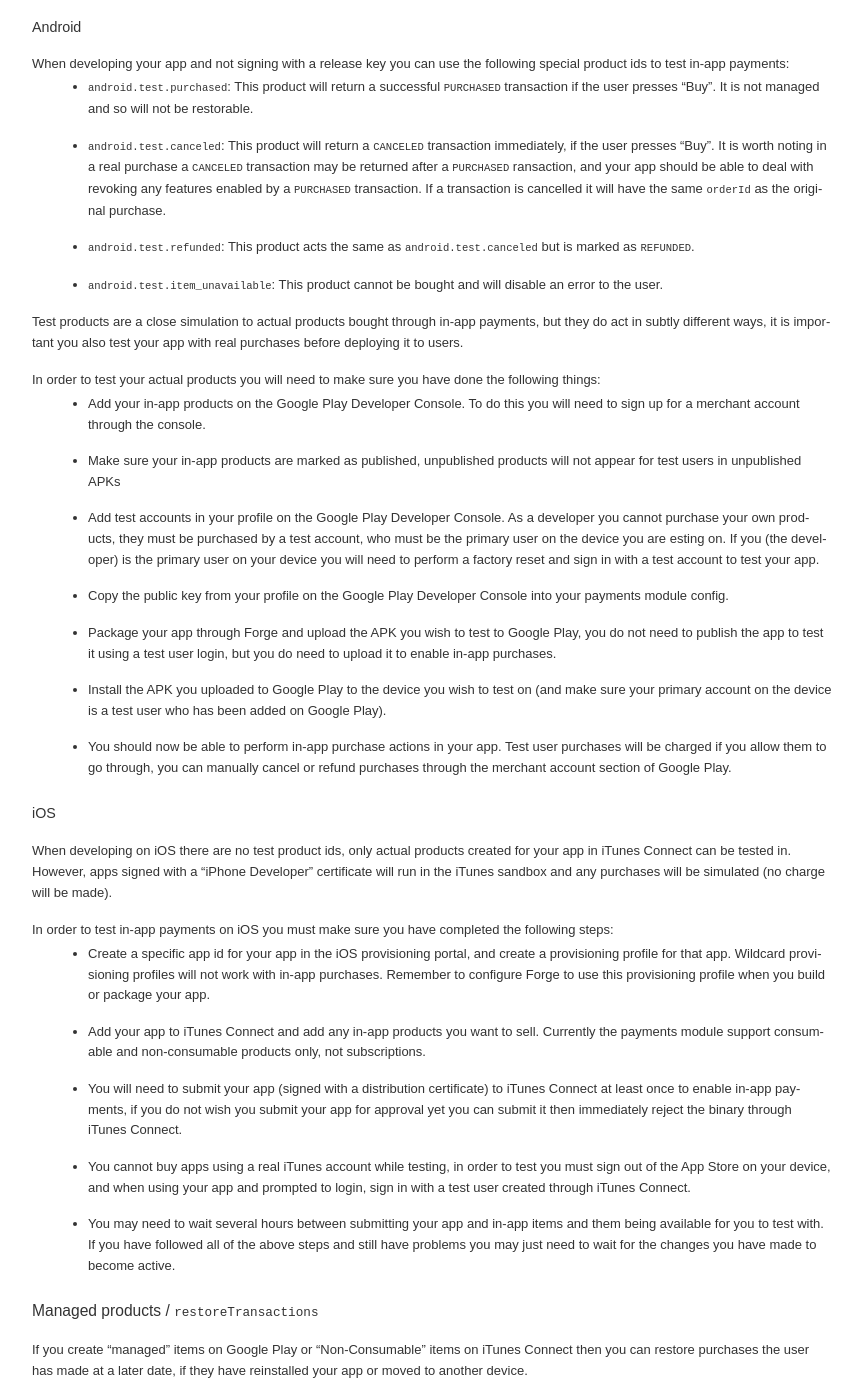
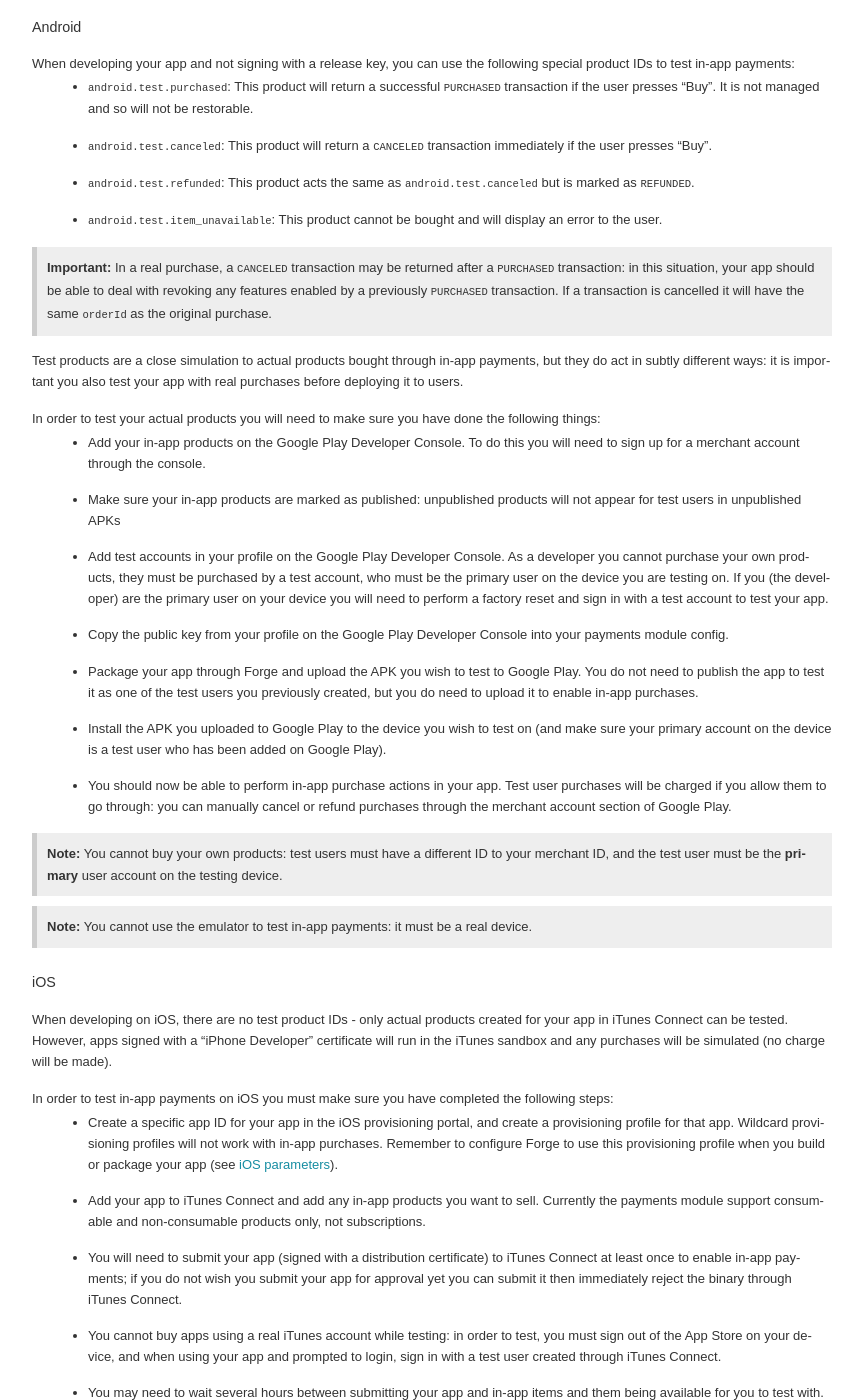
Before and after one commit to trigger-corp/Forge-Documentation, a Sphinx documentation site: the page built from source/modules/payments.rst, in a window 1280 px wide and 1400 px high, scrolled down 2067 px. Shown: the whole window, without its empty margins (288-1151 px from the left). Built offline with Sphinx 7.4.7, drawn with Linux system fonts in a browser that asks for light colours; some web fonts are replaced; some of the changed text lies outside the part shown.

Commit message:
merge payments.rst

```diff
--- a/source/modules/payments.rst
+++ b/source/modules/payments.rst
@@ -30,7 +30,7 @@ Triggered for all payment transaction events, if the payments module is used thi
 
 The callback for this event will be invoked with two arguments, the first is an object containing the following keys:
 
- * ``orderId``: A unique order id returned from iTunes or Google Play, use this to match refunds or cancellations to purchases.
+ * ``orderId``: A unique order ID returned from iTunes or Google Play, use this to match refunds or cancellations to purchases.
  * ``productId``: The product involved in this transaction
  * ``purchaseTime``: The date and time of purchase
  * ``purchaseState``: One of ``PURCHASED``, ``REFUNDED`` or ``CANCELED``. Gives the state of the transaction, only ``PURCHASED`` exists on iOS.
@@ -55,7 +55,7 @@ Example::
 ~~~~~~~~~~~~~~~~~~~~~~~~~~~~~~~~~~~~~~~~~~~~~~~~~~~~~~~~~~~~~~~~~~~~~~~~~~~~~~~~
 **Platforms: Mobile**
 
-Purchase an in-app product identified by ``productId``. The ``success`` callback will be called when the purchase has been approved by the user, after this the transaction information will be returned via the ``transactionReceived`` listener.
+Purchase an in-app product identified by ``productId``. The ``success`` callback will be called when the purchase has been approved by the user; after this the transaction information will be returned via the ``transactionReceived`` listener.
 
 .. js:function:: payments.purchaseProduct(productId, success, error)
 
@@ -67,7 +67,7 @@ Purchase an in-app product identified by ``productId``. The ``success`` callback
 ~~~~~~~~~~~~~~~~~~~~~~~~~~~~~~~~~~~~~~~~~~~~~~~~~~~~~~~~~~~~~~~~~~~~~~~~~~~~~~~~
 **Platforms: Mobile**
 
-If in-app products are managed by iTunes or Google Play previous transactions may be requested at any time, this allows transactions to be restored on a new device or if the app has been reinstalled. The ``success`` callback will be called when request is made, after this the transaction information will be returned via the ``transactionReceived`` listener.
+If in-app products are managed by iTunes or Google Play, previous transactions may be requested at any time. This allows transactions to be restored on a new device or if the app has been reinstalled. The ``success`` callback will be called once the request is made; after this the transaction information will be returned via the ``transactionReceived`` listener.
 
 .. js:function:: payments.restoreTransactions(success, error)
 
@@ -83,61 +83,67 @@ Using in-app payments
 Javascript
 ##########
 
- * In order to receive asynchronous transaction details you must register a ``transactionReceived`` listener on all pages in your app, and this must deal with incoming transactions and call the confirmation function when they are dealt with. Not calling the confirm function will cause transactions events to be emitted again at a later time as iTumes/Google Play will assume your app has not deal with them.
- * To purchase a products use ``forge.payments.purchaseProduct``. When calling ``purchaseProduct`` pass the id of your product as created on iTunes/Google Play.
+ * In order to receive asynchronous transaction details you must register a ``transactionReceived`` listener on all pages in your app: this must deal with incoming transactions and call the confirmation function when they are dealt with. Not calling the confirm function will cause transactions events to be emitted again at a later time as iTumes/Google Play will assume your app has not handled them successfully.
+ * To purchase a product use ``forge.payments.purchaseProduct``. When calling ``purchaseProduct`` pass the ID of your product as created on iTunes/Google Play.
 
 Android
 #######
 
-When developing your app and not signing with a release key you can use the following special product ids to test in-app payments:
+When developing your app and not signing with a release key, you can use the following special product IDs to test in-app payments:
  * ``android.test.purchased``: This product will return a successful ``PURCHASED`` transaction if the user presses "Buy". It is not managed and so will not be restorable.
- * ``android.test.canceled``: This product will return a ``CANCELED`` transaction immediately, if the user presses "Buy". It is worth noting in a real purchase a ``CANCELED`` transaction may be returned after a ``PURCHASED`` ransaction, and your app should be able to deal with revoking any features enabled by a ``PURCHASED`` transaction. If a transaction is cancelled it will have the same ``orderId`` as the original purchase.
+ * ``android.test.canceled``: This product will return a ``CANCELED`` transaction immediately if the user presses "Buy".
  * ``android.test.refunded``: This product acts the same as ``android.test.canceled`` but is marked as ``REFUNDED``.
- * ``android.test.item_unavailable``: This product cannot be bought and will disable an error to the user.
+ * ``android.test.item_unavailable``: This product cannot be bought and will display an error to the user.
 
-Test products are a close simulation to actual products bought through in-app payments, but they do act in subtly different ways, it is important you also test your app with real purchases before deploying it to users.
+.. important:: In a real purchase, a ``CANCELED`` transaction may be returned after a ``PURCHASED`` transaction: in this situation, your app should be able to deal with revoking any features enabled by a previously ``PURCHASED`` transaction. If a transaction is cancelled it will have the same ``orderId`` as the original purchase.
+
+Test products are a close simulation to actual products bought through in-app payments, but they do act in subtly different ways: it is important you also test your app with real purchases before deploying it to users.
 
 In order to test your actual products you will need to make sure you have done the following things:
  * Add your in-app products on the Google Play Developer Console. To do this you will need to sign up for a merchant account through the console.
- * Make sure your in-app products are marked as published, unpublished products will not appear for test users in unpublished APKs
- * Add test accounts in your profile on the Google Play Developer Console. As a developer you cannot purchase your own products, they must be purchased by a test account, who must be the primary user on the device you are esting on. If you (the developer) is the primary user on your device you will need to perform a factory reset and sign in with a test account to test your app.
+ * Make sure your in-app products are marked as published: unpublished products will not appear for test users in unpublished APKs
+ * Add test accounts in your profile on the Google Play Developer Console. As a developer you cannot purchase your own products, they must be purchased by a test account, who must be the primary user on the device you are testing on. If you (the developer) are the primary user on your device you will need to perform a factory reset and sign in with a test account to test your app.
  * Copy the public key from your profile on the Google Play Developer Console into your payments module config.
- * Package your app through Forge and upload the APK you wish to test to Google Play, you do not need to publish the app to test it using a test user login, but you do need to upload it to enable in-app purchases.
+ * Package your app through Forge and upload the APK you wish to test to Google Play. You do not need to publish the app to test it as one of the test users you previously created, but you do need to upload it to enable in-app purchases.
  * Install the APK you uploaded to Google Play to the device you wish to test on (and make sure your primary account on the device is a test user who has been added on Google Play).
- * You should now be able to perform in-app purchase actions in your app. Test user purchases will be charged if you allow them to go through, you can manually cancel or refund purchases through the merchant account section of Google Play.
+ * You should now be able to perform in-app purchase actions in your app. Test user purchases will be charged if you allow them to go through: you can manually cancel or refund purchases through the merchant account section of Google Play.
+
+.. note:: You cannot buy your own products: test users must have a different ID to your merchant ID, and the test user must be the **primary** user account on the testing device.
+
+.. note:: You cannot use the emulator to test in-app payments: it must be a real device.
 
 iOS
-###
+################################################################################
 
-When developing on iOS there are no test product ids, only actual products created for your app in iTunes Connect can be tested in. However, apps signed with a "iPhone Developer" certificate will run in the iTunes sandbox and any purchases will be simulated (no charge will be made).
+When developing on iOS, there are no test product IDs - only actual products created for your app in iTunes Connect can be tested. However, apps signed with a "iPhone Developer" certificate will run in the iTunes sandbox and any purchases will be simulated (no charge will be made).
 
 In order to test in-app payments on iOS you must make sure you have completed the following steps:
- * Create a specific app id for your app in the iOS provisioning portal, and create a provisioning profile for that app. Wildcard provisioning profiles will not work with in-app purchases. Remember to configure Forge to use this provisioning profile when you build or package your app.
+ * Create a specific app ID for your app in the iOS provisioning portal, and create a provisioning profile for that app. Wildcard provisioning profiles will not work with in-app purchases. Remember to configure Forge to use this provisioning profile when you build or package your app (see :ref:`iOS parameters <local_conf-ios>`).
  * Add your app to iTunes Connect and add any in-app products you want to sell. Currently the payments module support consumable and non-consumable products only, not subscriptions.
- * You will need to submit your app (signed with a distribution certificate) to iTunes Connect at least once to enable in-app payments, if you do not wish you submit your app for approval yet you can submit it then immediately reject the binary through iTunes Connect.
- * You cannot buy apps using a real iTunes account while testing, in order to test you must sign out of the App Store on your device, and when using your app and prompted to login, sign in with a test user created through iTunes Connect.
+ * You will need to submit your app (signed with a distribution certificate) to iTunes Connect at least once to enable in-app payments; if you do not wish you submit your app for approval yet you can submit it then immediately reject the binary through iTunes Connect.
+ * You cannot buy apps using a real iTunes account while testing: in order to test, you must sign out of the App Store on your device, and when using your app and prompted to login, sign in with a test user created through iTunes Connect.
  * You may need to wait several hours between submitting your app and in-app items and them being available for you to test with. If you have followed all of the above steps and still have problems you may just need to wait for the changes you have made to become active.
 
 Managed products / ``restoreTransactions``
-~~~~~~~~~~~~~~~~~~~~~~~~~~~~~~~~~~~~~~~~~~
+~~~~~~~~~~~~~~~~~~~~~~~~~~~~~~~~~~~~~~~~~~~~~~~~~~~~~~~~~~
 
 If you create "managed" items on Google Play or "Non-Consumable" items on iTunes Connect then you can restore purchases the user has made at a later date, if they have reinstalled your app or moved to another device.
 
 To restore transactions made on another install or another device use ``forge.payments.restoreTransactions``, calling this may cause the user to be prompted for login details, so it is best to only call then when first setting up an application, or if a user specifically requests it. Any restored transactions will be returned through the ``transactionReceived`` listener.
 
 Receipts
-~~~~~~~~
+~~~~~~~~~~~~~~~~~~~~~~~~~~~~~~~~~~~~~~~~~~~~~
 
 In order to confirm a purchase has been legitimately made through iTunes or Google Play it is best to forward details of the transaction to your server and verify the transaction there. To allow this both iTunes and Google Play provide signed receipts for the transactions.
 
 Android
 #######
 
-On Android the ``reciept`` property of the transaction contains the ``type`` as ``android`` as well as a ``data`` property containing a JSON string with the receipt data, a ``signature`` property containing a base64 encoded signature and a ``signed`` property which is a boolean indicating whether or not the signature matches. Details on how to verify the signature can be found in the Android documentation: http://developer.android.com/guide/market/billing/billing_integrate.html#billing-signatures
+On Android the ``receipt`` property of the transaction contains the ``type`` as ``android`` as well as a ``data`` property containing a JSON string with the receipt data, a ``signature`` property containing a base64 encoded signature and a ``signed`` property which is a boolean indicating whether or not the signature matches. Details on how to verify the signature can be found in the Android documentation: http://developer.android.com/guide/market/billing/billing_integrate.html#billing-signatures.
 
 The ``signature`` property is determined on the device in Java and should not be trusted if the data can be sent to a server to be verified.
 
 iOS
-###
+################################################################################
 
-On iOS the ``reciept`` property of the transaction contains the ``type`` as ``iOS`` and a ``data`` property which is a base64 encoded receipt. You can forward the receipt to iTunes in order to verify it by following the instructions provided by Apple: http://developer.apple.com/library/ios/#documentation/NetworkingInternet/Conceptual/StoreKitGuide/VerifyingStoreReceipts/VerifyingStoreReceipts.html
+On iOS the ``receipt`` property of the transaction contains the ``type`` as ``iOS`` and a ``data`` property which is a base64 encoded receipt. You can forward the receipt to iTunes in order to verify it by following the instructions provided by Apple: http://developer.apple.com/library/ios/#documentation/NetworkingInternet/Conceptual/StoreKitGuide/VerifyingStoreReceipts/VerifyingStoreReceipts.html
```
